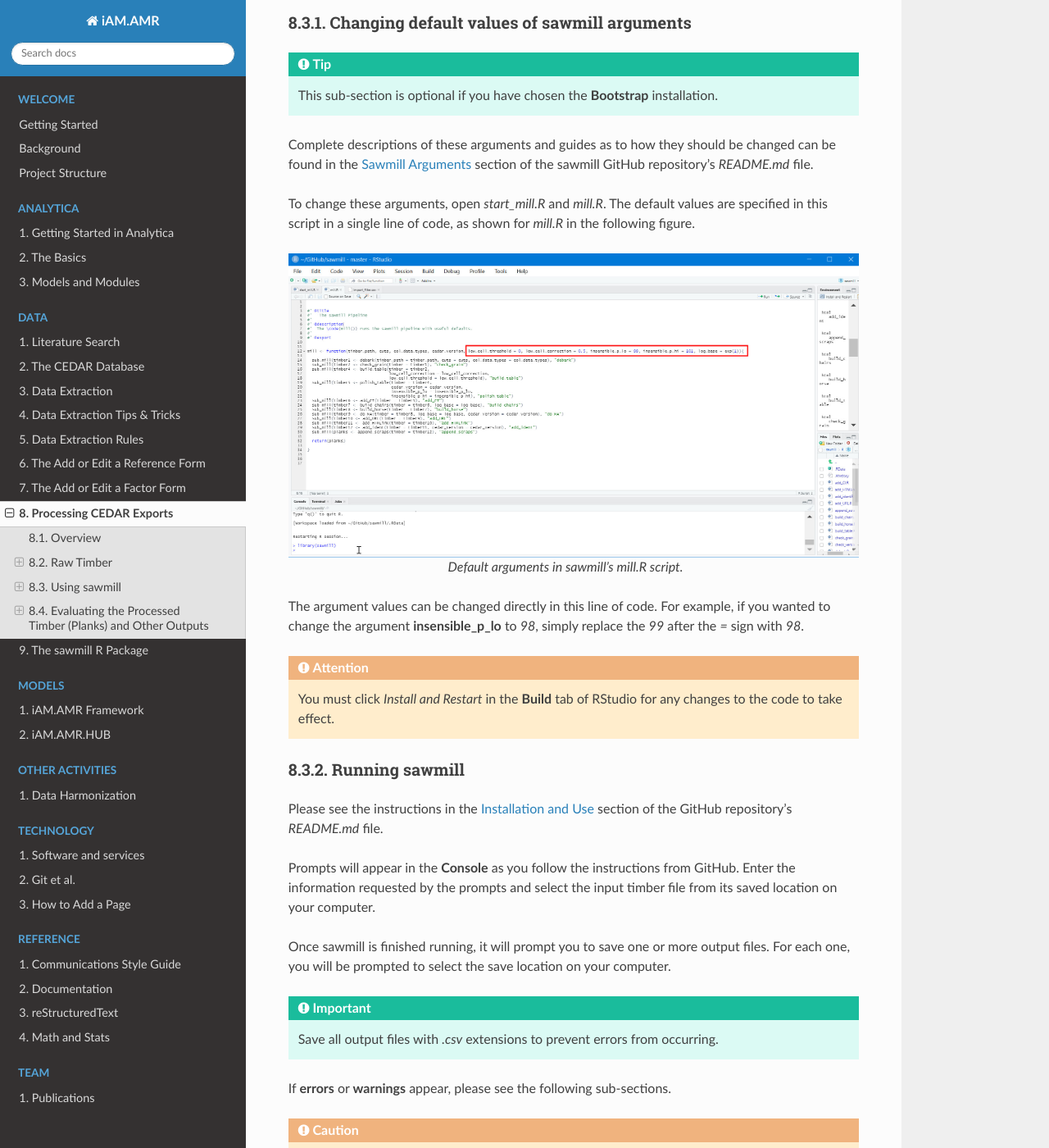
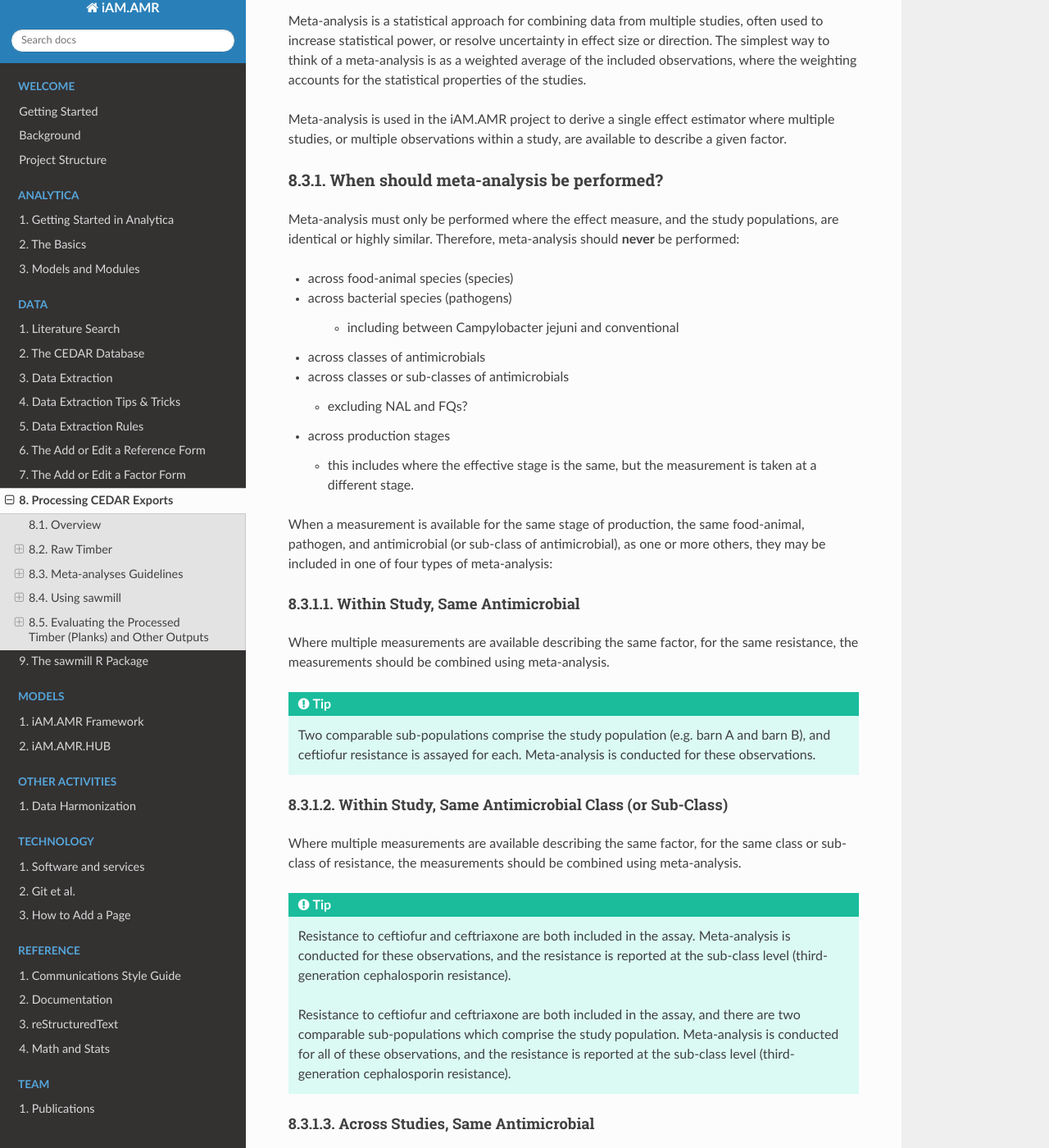
Before and after one commit to iAM-AMR/iAM.AMR.DOC, a Sphinx documentation site: the page built from source/data_extraction/processing_cedar_queries.rst, in a window 1280 px wide and 1400 px high, scrolled down 4267 px. Shown: the whole window at 82% size. Built offline with Sphinx 7.4.7 and the Read the Docs theme 2.0.0, drawn with Linux system fonts in a browser that asks for light colours; a script that is not in the unit is left out; some of the changed text lies outside the part shown.

Commit message:
Add meta-analyses guidelines from the old site

```diff
--- a/source/data_extraction/processing_cedar_queries.rst
+++ b/source/data_extraction/processing_cedar_queries.rst
@@ -58,6 +58,69 @@ Each field has an expected data type, as dictated below. A description of each f
    :header-rows: 1
 
 .. attention:: The type of data contained within each of the fields in your input file should match those outlined above, as processing errors can occur otherwise. Please see :ref:`Warnings due to unexpected data types <data_extraction/processing_cedar_queries:Warnings due to unexpected data types>` for more information.
+
+Meta-analyses Guidelines
+------------------------
+
+Meta-analysis is a statistical approach for combining data from multiple studies, often used to increase statistical power, or resolve uncertainty in effect size or direction. The simplest way to think of a meta-analysis is as a weighted average of the included observations, where the weighting accounts for the statistical properties of the studies.
+
+Meta-analysis is used in the iAM.AMR project to derive a single effect estimator where multiple studies, or multiple observations within a study, are available to describe a given factor.
+
+When should meta-analysis be performed?
+~~~~~~~~~~~~~~~~~~~~~~~~~~~~~~~~~~~~~~~
+Meta-analysis must only be performed where the effect measure, and the study populations, are identical or highly similar. Therefore, meta-analysis should **never** be performed:
+
+* across food-animal species (species)
+* across bacterial species (pathogens)
+
+   * including between Campylobacter jejuni and conventional
+
+* across classes of antimicrobials
+* across classes or sub-classes of antimicrobials
+
+  * excluding NAL and FQs?
+
+* across production stages
+
+  * this includes where the effective stage is the same, but the measurement is taken at a different stage.
+
+
+When a measurement is available for the same stage of production, the same food-animal, pathogen, and antimicrobial (or sub-class of antimicrobial), as one or more others, they may be included in one of four types of meta-analysis:
+
+Within Study, Same Antimicrobial
+++++++++++++++++++++++++++++++++
+Where multiple measurements are available describing the same factor, for the same resistance, the measurements should be combined using meta-analysis.
+
+.. tip::
+   Two comparable sub-populations comprise the study population (e.g. barn A and barn B), and ceftiofur resistance is assayed for each. Meta-analysis is conducted for these observations.
+
+Within Study, Same Antimicrobial Class (or Sub-Class)
++++++++++++++++++++++++++++++++++++++++++++++++++++++
+Where multiple measurements are available describing the same factor, for the same class or sub-class of resistance, the measurements should be combined using meta-analysis.
+
+.. tip::
+   Resistance to ceftiofur and ceftriaxone are both included in the assay. Meta-analysis is conducted for these observations, and the resistance is reported at the sub-class level (third-generation cephalosporin resistance).
+
+   Resistance to ceftiofur and ceftriaxone are both included in the assay, and there are two comparable sub-populations which comprise the study population. Meta-analysis is conducted for all of these observations, and the resistance is reported at the sub-class level (third-generation cephalosporin resistance).
+
+Across Studies, Same Antimicrobial
+++++++++++++++++++++++++++++++++++
+Where multiple measurements are available describing the same factor, for the same resistance, and the experimental conditions are comparable, the measurements should be combined using meta-analysis.
+
+.. tip::
+   Two studies measure the effect of production type (e.g. organic vs. conventional) on ceftiofur resistance. Meta-analysis is conducted for these observations.
+
+Across Studies, Same Antimicrobial Class (or Sub-Class)
++++++++++++++++++++++++++++++++++++++++++++++++++++++++
+Where multiple measurements are available describing the same factor, for the same class or sub-class of resistance, and the experimental conditions are comparable, the measurements should be combined using meta-analysis.
+
+.. tip::
+   Two studies measure the effect of production type (e.g. organic vs. conventional), one on ceftiofur resistance, and the other on ceftriaxone resistance. Meta-analysis is conducted for these observations.
+
+
+How is the meta-analysis performed?
+~~~~~~~~~~~~~~~~~~~~~~~~~~~~~~~~~~~
+Please see :ref:`Adding meta-analysis groupings <data_extraction/processing_cedar_queries:Adding meta-analysis groupings>`
 
 Using sawmill
 -------------
```
